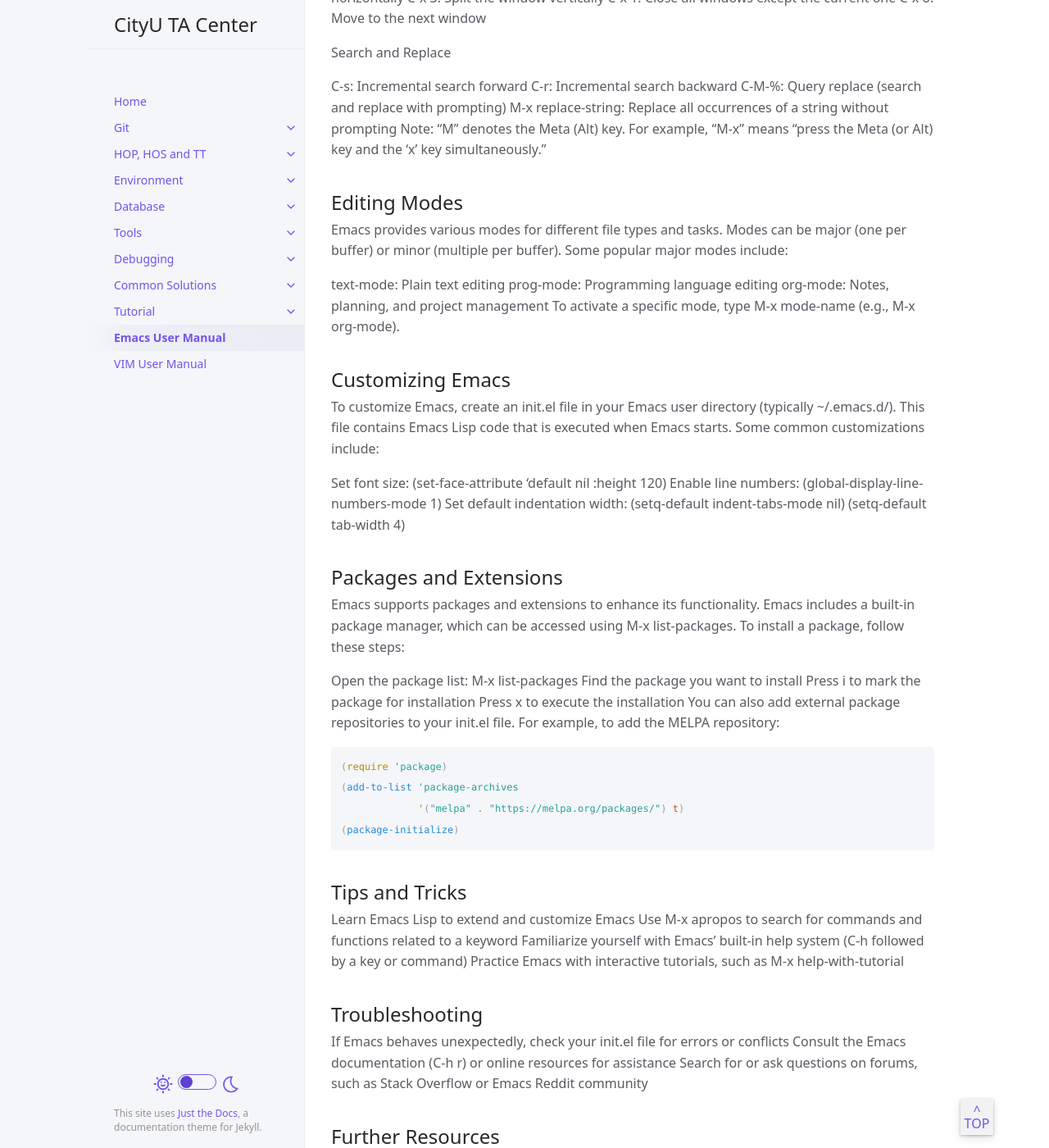
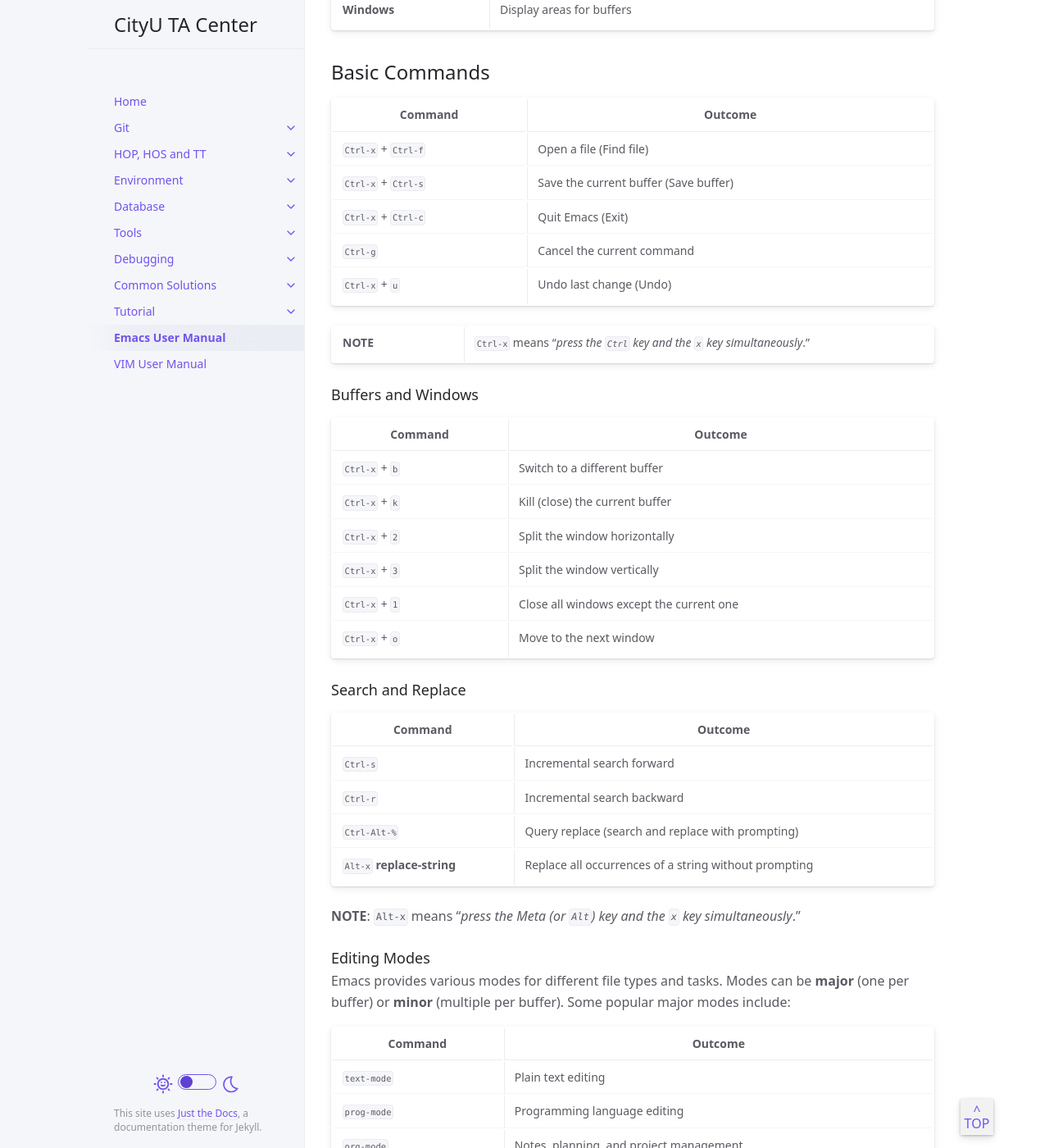
Before and after one commit to thomasthaddeus/cityuseattle.github.io, a Jekyll site: the page built from docs/tools/emacs.md, in a window 1280 px wide and 1400 px high, scrolled down 1420 px. Shown: the whole window at 82% size. Built offline with Jekyll 4.4.1, drawn with Linux system fonts in a browser that asks for light colours; our own code applies the rules of GitHub Pages for plain Markdown files; some of the changed text lies outside the part shown.

Commit message:
Update emacs.md

````diff
--- a/docs/tools/emacs.md
+++ b/docs/tools/emacs.md
@@ -1,123 +1,149 @@
 # Emacs User Manual
 
-## Table of Contents:
+## Table of Contents
 
-1. Introduction
-1. Installation
-1. Basic Concepts
-1. Basic Commands
-1. Buffers and Windows
-1. Search and Replace
-1. Editing Modes
-1. Customizing Emacs
-1. Packages and Extensions
-1. Tips and Tricks
-1. Troubleshooting
-1. Further Resources
-
----
+- [Emacs User Manual](#emacs-user-manual)
+  - [Table of Contents](#table-of-contents)
+  - [Introduction](#introduction)
+  - [Installation](#installation)
+  - [Basic Concepts](#basic-concepts)
+  - [Basic Commands](#basic-commands)
+    - [Buffers and Windows](#buffers-and-windows)
+    - [Search and Replace](#search-and-replace)
+    - [Editing Modes](#editing-modes)
+  - [Customizing Emacs](#customizing-emacs)
+  - [Packages and Extensions](#packages-and-extensions)
+  - [Tips and Tricks](#tips-and-tricks)
+    - [Troubleshooting](#troubleshooting)
+  - [Resources](#resources)
 
 ## Introduction
 
-Emacs is a powerful and extensible text editor designed for efficient text editing. \
-It is available for many platforms, including Windows, Linux, macOS, and more. \
+Emacs is a powerful and extensible text editor designed for efficient text editing.
+
+It is available for many platforms, including Windows, Linux, macOS, and more.
+
 Emacs offers numerous features and can be extended using the Emacs Lisp programming language.
 
 ## Installation
 
 Depending on your operating system, follow the steps below to install Emacs:
 
-Linux (Debian-based distributions): sudo apt-get install emacs
-Linux (Red Hat-based distributions): sudo yum install emacs
-macOS (using Homebrew): brew install emacs
-Windows: Download the installer from https://www.gnu.org/software/emacs/download.html
+|Distro|cmd|
+|---|---:|
+|**Linux (Debian-based distributions)** |  `sudo apt-get install emacs`|
+|**Linux (Red Hat-based distributions)** |  `sudo yum install emacs`|
+|**macOS (using Homebrew)** |  `brew install emacs`|
+|**Windows** | [Download the installer] |
 
 ## Basic Concepts
 
 Emacs operates primarily using keystrokes and commands. Some essential concepts include:
 
-Commands: Functions that perform various operations
-Keybindings: Keyboard shortcuts associated with commands
-Buffers: Instances of files or data being edited
-Windows: Display areas for buffers
+**Commands** |  Functions that perform various operations \
+**Keybindings** |  Keyboard shortcuts associated with commands \
+**Buffers** |  Instances of files or data being edited \
+**Windows** |  Display areas for buffers
 
 ## Basic Commands
 
-C-x C-f: Open a file (Find file)
-C-x C-s: Save the current buffer (Save buffer)
-C-x C-c: Quit Emacs (Exit)
-C-g: Cancel the current command
-C-x u: Undo last change (Undo)
-Note: "C" denotes the Control key. For example, "C-x" means "press the Control key and the 'x' key simultaneously."
+|Command|Outcome|
+|---|---|
+|`Ctrl-x` + `Ctrl-f`| Open a file (Find file)|
+|`Ctrl-x` + `Ctrl-s`| Save the current buffer (Save buffer)|
+|`Ctrl-x` + `Ctrl-c`| Quit Emacs (Exit)|
+|`Ctrl-g`| Cancel the current command|
+|`Ctrl-x` + `u`| Undo last change (Undo)|
 
-## Buffers and Windows
+**NOTE** |  `Ctrl-x` means "*press the `Ctrl` key and the `x` key simultaneously*."
 
-C-x b: Switch to a different buffer
-C-x k: Kill (close) the current buffer
-C-x 2: Split the window horizontally
-C-x 3: Split the window vertically
-C-x 1: Close all windows except the current one
-C-x o: Move to the next window
+### Buffers and Windows
 
-Search and Replace
+|Command|Outcome|
+|---|---|
+|`Ctrl-x` + `b`| Switch to a different buffer|
+|`Ctrl-x` + `k`| Kill (close) the current buffer|
+|`Ctrl-x` + `2`| Split the window horizontally|
+|`Ctrl-x` + `3`| Split the window vertically|
+|`Ctrl-x` + `1`| Close all windows except the current one|
+|`Ctrl-x` + `o`| Move to the next window|
 
-C-s: Incremental search forward
-C-r: Incremental search backward
-C-M-%: Query replace (search and replace with prompting)
-M-x replace-string: Replace all occurrences of a string without prompting
-Note: "M" denotes the Meta (Alt) key. For example, "M-x" means "press the Meta (or Alt) key and the 'x' key simultaneously."
+### Search and Replace
 
-## Editing Modes
+|Command|Outcome|
+|---|---|
+|`Ctrl-s` | Incremental search forward|
+|`Ctrl-r` | Incremental search backward|
+|`Ctrl-Alt-%` | Query replace (search and replace with prompting)|
+|`Alt-x` **replace-string** | Replace all occurrences of a string without prompting|
 
-Emacs provides various modes for different file types and tasks. Modes can be major (one per buffer) or minor (multiple per buffer). Some popular major modes include:
+**NOTE**: `Alt-x` means "*press the Meta (or `Alt`) key and the `x` key simultaneously*."
 
-text-mode: Plain text editing
-prog-mode: Programming language editing
-org-mode: Notes, planning, and project management
-To activate a specific mode, type M-x mode-name (e.g., M-x org-mode).
+### Editing Modes
+
+Emacs provides various modes for different file types and tasks. Modes can be **major** (one per buffer) or **minor** (multiple per buffer). Some popular major modes include:
+
+|Command|Outcome|
+|---|---|
+|`text-mode` |  Plain text editing|
+|`prog-mode` |  Programming language editing|
+|`org-mode` |  Notes, planning, and project management|
+
+**NOTE**: To activate a specific mode, type `Alt-x` **mode-name** (e.g., `Alt-x` *org-mode*).
 
 ## Customizing Emacs
 
-To customize Emacs, create an init.el file in your Emacs user directory (typically ~/.emacs.d/). This file contains Emacs Lisp code that is executed when Emacs starts. Some common customizations include:
+To customize Emacs, create an `init.el` file in your Emacs user directory (typically `~/.emacs.d/`). This file contains Emacs Lisp code that is executed when Emacs starts. Some common customizations include:
 
-Set font size: (set-face-attribute 'default nil :height 120)
-Enable line numbers: (global-display-line-numbers-mode 1)
-Set default indentation width: (setq-default indent-tabs-mode nil) (setq-default tab-width 4)
+|Command|Outcome|
+|---|---|
+|**Set font size** | `(set-face-attribute 'default nil: height 120')`|
+|**Enable line numbers** | `(global-display-line-numbers-mode 1)`|
+|**Set default indentation width** | `(setq-default indent-tabs-mode nil)` `(setq-default tab-width 4)`|
 
 ## Packages and Extensions
 
-Emacs supports packages and extensions to enhance its functionality. Emacs includes a built-in package manager, which can be accessed using M-x list-packages. To install a package, follow these steps:
+Emacs supports packages and extensions to enhance its functionality. Emacs includes a built-in package manager, which can be accessed using `Alt-x list-packages`. To install a package, follow these steps:
 
-Open the package list: M-x list-packages
-Find the package you want to install
-Press i to mark the package for installation
-Press x to execute the installation
-You can also add external package repositories to your init.el file. For example, to add the MELPA repository:
+1. Open the package list: `Alt-x` *list-packages*
+2. Find the package you want to install
+3. Press `i` to mark the package for installation
+4. Press `x` to execute the installation
+5. You can also add external package repositories to your `init.el` file.
+   1. To add the MELPA repository:
 
-```elisp
-(require 'package)
-(add-to-list 'package-archives
-             '("melpa" . "https://melpa.org/packages/") t)
-(package-initialize)
-```
+    ```elisp
+    (require 'package)
+    (add-to-list 'package-archives
+                '("melpa" . "https://melpa.org/packages/") t)
+    (package-initialize)
+    ```
 
 ## Tips and Tricks
 
 Learn Emacs Lisp to extend and customize Emacs
-Use M-x apropos to search for commands and functions related to a keyword
-Familiarize yourself with Emacs' built-in help system (C-h followed by a key or command)
-Practice Emacs with interactive tutorials, such as M-x help-with-tutorial
 
-## Troubleshooting
+- Use `Alt-x` `apropos` to search for commands and functions related to a keyword
+- Familiarize yourself with Emacs' built-in help system (`Ctrl-h` followed by a key or command)
+- Practice Emacs with interactive tutorials, such as `Alt-x` help-with-tutorial
 
-If Emacs behaves unexpectedly, check your init.el file for errors or conflicts
-Consult the Emacs documentation (C-h r) or online resources for assistance
-Search for or ask questions on forums, such as Stack Overflow or Emacs Reddit community
+### Troubleshooting
 
-## Further Resources
+1. If Emacs behaves unexpectedly, check your `init.el` file for errors or conflicts
+2. Consult the Emacs documentation (`Ctrl-h` + `r`) or online resources for assistance
+3. Search for or ask questions on forums, such as Stack Overflow or Emacs Reddit community
 
-Official Emacs website: <https://www.gnu.org/software/emacs/>
-Emacs Wiki: <https://www.emacswiki.org/>
-Emacs Stack Exchange: <https://emacs.stackexchange.com/>
-Emacs Reddit community: <https://www.reddit.com/r/emacs/>
-Mastering Emacs (book): <https://www.masteringemacs.org/>
+## Resources
+
+[EMACS website]
+[EMACS wiki]
+[Stack Exchange]
+[Reddit]
+[Mastering Emacs]
+
+[EMACS website]: <https://www.gnu.org/software/emacs/> "Official Emacs website"
+[EMACS wiki]: <https://www.emacswiki.org/> "Emacs Wiki"
+[Stack Exchange]: <https://emacs.stackexchange.com/> "Emacs Stack Exchange"
+[Reddit]: <https://www.reddit.com/r/emacs/> "Emacs Reddit community"
+[Mastering Emacs]: <https://www.masteringemacs.org/> "Mastering Emacs (book)"
+[Download the installer]: <https://www.gnu.org/software/emacs/download.html> "Download the installer for Windows"
````
